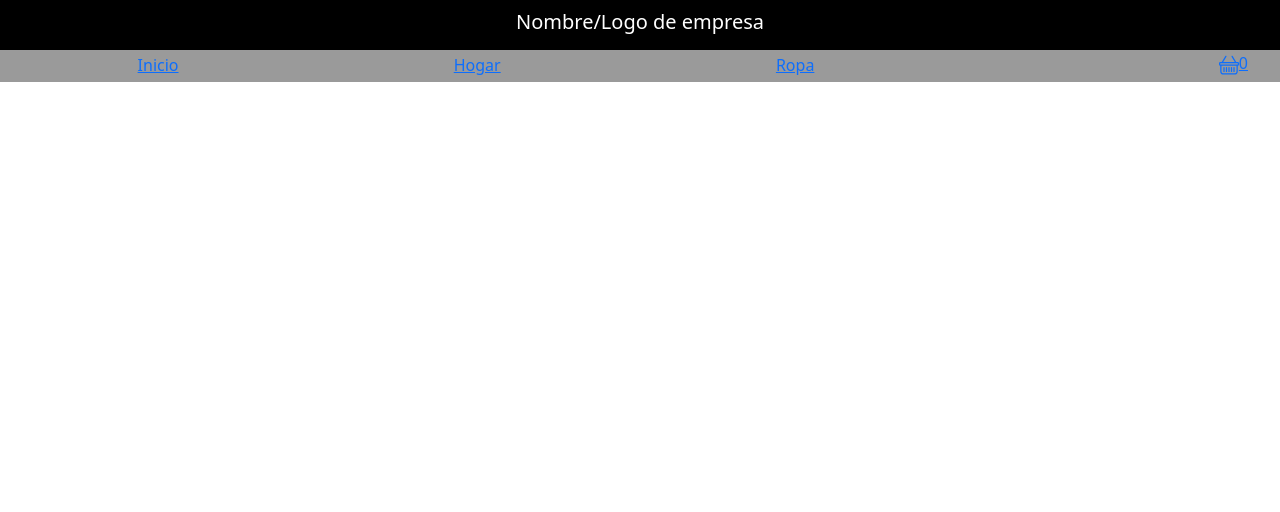
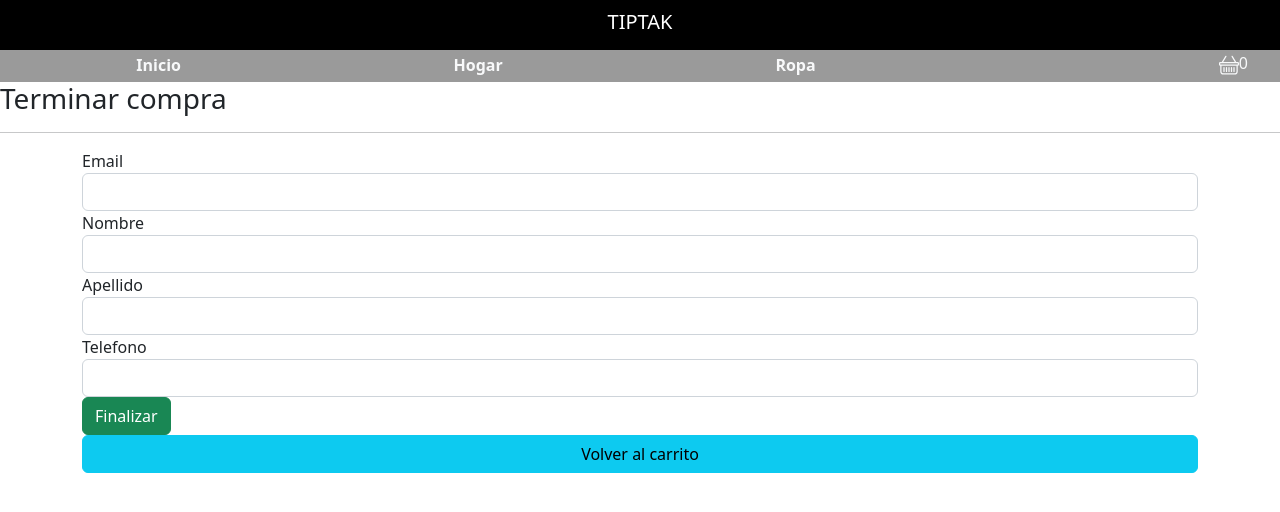
Before and after one commit to rodrilongo/React-App, a React (Create React App) app: page /checkout in a window 1280 px wide. Shown: the top 512 px of the page. Built offline with nearby package versions, Linux system fonts and the light colour scheme.

Commit message:
Creamos el Checkout con el formulario

```diff
--- a/src/App.js
+++ b/src/App.js
@@ -11,9 +11,9 @@ import{
   // Navigate,
   Route
 } from 'react-router-dom'
-import { CartContext } from './components/context/CartContext';
 // import { useState } from 'react';
 import { CartProvider } from './components/context/CartContext';
+import { Checkout } from './components/Checkout/Checkout';
 
 
 function App() {
@@ -30,6 +30,7 @@ function App() {
               <Route path='/' element={<ItemListContainer/>}/>
               <Route path='/productos/:categoryId' element={<ItemListContainer/>}/>
               <Route path='/cart' element={<CartScreen/>}/>
+              <Route path='/checkout' element={<Checkout/>}/>
               <Route path='/detail/:itemId' element={<ItemDetailContainer/>}/>
               {/* <Route path='*' element={Navigate to='/'} /> */}
             </Routes>
--- a/src/components/CartScreen/CartScreen.jsx
+++ b/src/components/CartScreen/CartScreen.jsx
@@ -39,6 +39,7 @@ export const CartScreen = () => {
      <hr />
      <strong>Precio Total: ${precioTotal()}</strong>
      <Button className='btn btn-danger' onClick={vaciarCarrito}>Vaciar Carrito</Button>
+     <Link className='btn btn-success' to= '/checkout'>Terminar compra</Link>
      </>
     }
 
--- /dev/null
+++ b/src/components/Checkout/Checkout.jsx
@@ -0,0 +1,51 @@
+import React, { useState } from 'react'
+import { Link } from 'react-router-dom'
+
+
+export const Checkout = () => {
+
+
+  const [email, setEmail] = useState("")
+
+  const [nombre, setNombre] = useState("")
+
+  const [apellido, setApellido] = useState("")
+
+  const [telefono, setTelefono] = useState("")
+
+
+  const handleSubmit = (e) => {
+    e.preventDeFault()
+  }
+
+
+  return (
+    <div>
+       <h3> Terminar compra </h3>
+       <hr />
+
+       <form onSubmit={handleSubmit} className='container mt-3'>
+
+        <div className="form-group"> <label htmlFor="email">Email</label>
+            <input type="text" className="form-control" onChange={(e) => setEmail(e.target.value)} value={email}/>
+        </div>
+        <div className="form-group"> <label htmlFor="nombre">Nombre</label>
+            <input type="text" className="form-control" onChange={(e) => setNombre(e.target.value)} value={nombre}/>
+        </div>
+        <div className="form-group"> <label htmlFor="apellido">Apellido</label>
+            <input type="text" className="form-control" onChange={(e) => setApellido(e.target.value)} value={apellido}/>
+        </div>
+        <div className="form-group"><label htmlFor="telefono">Telefono</label>
+            <input type="text" className="form-control" onChange={(e) => setTelefono(e.target.value)} value={telefono}/>
+        </div>
+
+        <button type='submit' className='btn btn-success'>Finalizar</button>
+        <Link to='/cart' className='btn btn-info'>Volver al carrito</Link>
+
+
+       </form>
+
+
+    </div>
+  )
+}
--- a/src/components/Item/Item.jsx
+++ b/src/components/Item/Item.jsx
@@ -15,7 +15,7 @@ export const Item = ({id, description, price, Image, category}) => {
          <Card.Title>{price}</Card.Title>
          <Card.Title>Categoria: {category}</Card.Title>
          <Link to={`/detail/${id}`}>
-           <Button variant="secondary">Ver más</Button>
+           <Button variant="primary" className='botonItem'>Ver más</Button>
          </Link>
        </Card.Body>
       </Card>
--- a/src/components/Item/item.css
+++ b/src/components/Item/item.css
@@ -2,3 +2,7 @@
     margin: 5px;
     text-align: center;
 }
+
+.botonItem{
+    margin-left: 5rem;
+}
--- a/src/components/ItemDetail/ItemDetail.jsx
+++ b/src/components/ItemDetail/ItemDetail.jsx
@@ -4,6 +4,7 @@ import {Card, Button} from 'react-bootstrap'
 import "./itemdetail.css"
 import {ItemCount} from '../ItemCount/ItemCount'
 import { CartContext } from '../context/CartContext'
+import { Link } from 'react-router-dom'
 
 
 
@@ -45,10 +46,11 @@ export const ItemDetail = ({id, description, price, Image, category, stock}) =>
          <Card.Title>{price}</Card.Title>
          <p>Lorem ipsum dolor sit amet consectetur, adipisicing elit. Pariatur nobis cumque a, dolores, aliquid, culpa labore sunt unde repellat sit vero! Totam beatae eligendi vel quibusdam ad unde sequi saepe.</p>
          <Card.Title>Categoria: {category}</Card.Title>
-         <Button onClick={sumarAlCarrito} className='boton' variant="secondary">Agregar al carrito</Button>
+         <Button onClick={sumarAlCarrito} className='boton' variant="success">Agregar al carrito</Button>
          <ItemCount max={stock} modify={setCounter} cantidad={counter}/>
        </Card.Body>
-       <Button onClick={volverHaciaAtras} className='btn btn-succes'>Volver Atras</Button>
+       <Button onClick={volverHaciaAtras} className='btn btn-success'>Volver Atras</Button>
+       <Link to='/cart' className='btn btn-info'> Ir al carrito</Link>
       </Card>
     </div>
   )
--- /dev/null
+++ b/src/components/ItemDetailContainer/ItemDetail.css
@@ -0,0 +1,4 @@
+.spinner{
+    text-align: center;
+    font-size: 20px;
+}
--- a/src/components/ItemDetailContainer/ItemDetailContainer.jsx
+++ b/src/components/ItemDetailContainer/ItemDetailContainer.jsx
@@ -3,6 +3,7 @@ import {pedirProductos} from '../../helpers/pedirProductos'
 import {ImSpinner7} from 'react-icons/im'
 import {ItemDetail} from '../ItemDetail/ItemDetail'
 import { useParams } from 'react-router-dom'
+import "./ItemDetail.css"
 
 
 
@@ -33,7 +34,7 @@ export const ItemDetailContainer = () => {
     <section>
         {
             loading
-            ?<ImSpinner7/>
+            ?<div className='spinner'><ImSpinner7/></div>
             :<ItemDetail {...item}/>
         }
 
--- a/src/components/NavBar/NavBar.jsx
+++ b/src/components/NavBar/NavBar.jsx
@@ -8,7 +8,7 @@ export const NavBar = () => {
     <div>
 
       <div className='header'>
-      <h5>Nombre/Logo de empresa</h5>
+      <h5>TIPTAK</h5>
       </div>
 
 
@@ -18,15 +18,15 @@ export const NavBar = () => {
 
         <div className='links'>
 
-          <Link to="/">Inicio</Link>
-          <Link to='/productos/Hogar'>Hogar</Link>
-          <Link to='/productos/Ropa'>Ropa</Link>
+          <Link to="/" class ="text-decoration-none ; text-light" ><b>Inicio</b></Link>
+          <Link to='/productos/Hogar' class ="text-decoration-none ; text-light"> <b>Hogar</b></Link>
+          <Link to='/productos/Ropa' class ="text-decoration-none ; text-light"><b>Ropa</b></Link>
           {/* <Link to="/counter">Contador</Link> */}
 
         </div>
 
         <div className='carrito'>
-        <Link to="/cart"><CartWidget/></Link>
+        <Link to="/cart" class ="text-decoration-none ; text-light"><CartWidget/></Link>
         </div>
 
       </div>
--- a/src/components/context/CartContext.jsx
+++ b/src/components/context/CartContext.jsx
@@ -37,7 +37,7 @@ export const CartProvider = ({children}) =>{
    }
 
     return(
-        <CartContext.Provider value={{addToCart,
+        <CartContext.Provider value= {{addToCart,
             calcularCantidad, precioTotal,
             removerItem,
             carrito,
```
Lines whose indentation alone changed are shown as unchanged.
